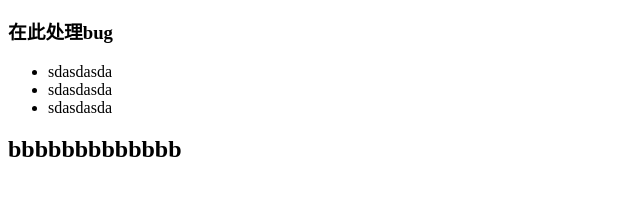
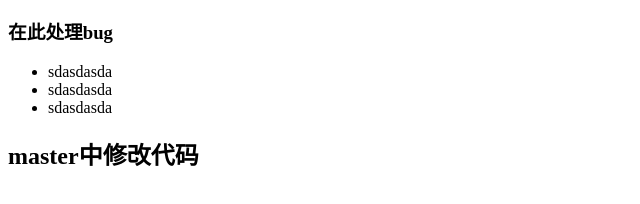
Before and after one commit to zyf1210/git-demo, a plain HTML site: page index.html in a window 1280 px wide. Shown: the part 118-322 px from the top of the page, without its empty margins (0-640 px from the left). Drawn offline with Linux system fonts and the light colour scheme.

Commit message:
master中修改代码

```diff
--- a/index.html
+++ b/index.html
@@ -14,6 +14,6 @@
         <li>sdasdasda</li>
         <li>sdasdasda</li>
     </ul>
-    <h2>bbbbbbbbbbbbb</h2>
+    <h2>master中修改代码</h2>
 </body>
 </html>
```
